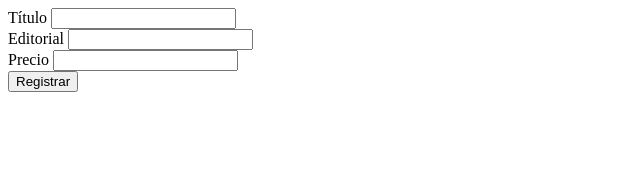
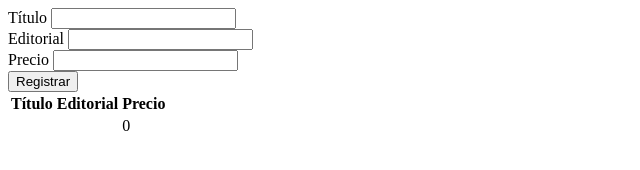
Before and after one commit to oscar-saenz-cenfotec/practicas, a plain HTML site: page Semana4/Biblioteca/public/index.html in a window 1280 px wide. Both pictures are taken after a click on the button "Registrar". Shown: the whole page, without its empty margins (0-640 px from the left). Drawn offline with Linux system fonts and the light colour scheme.

Commit message:
Creation of Biblioteca
Creacion de practica

```diff
--- a/Semana4/Biblioteca/public/index.html
+++ b/Semana4/Biblioteca/public/index.html
@@ -1,5 +1,5 @@
 <!DOCTYPE html>
-<html lang="en">
+<html lang="es">
 <head>
     <meta charset="UTF-8">
     <meta name="viewport" content="width=device-width, initial-scale=1.0">
@@ -21,6 +21,18 @@
         </div>
         <button type="button" id="btnRegistrar">Registrar</button>
     </form>
+    <table id="tblLibros">
+        <thead>
+            <tr>
+                <th>Título</th>
+                <th>Editorial</th>
+                <th>Precio</th>
+            </tr>
+        </thead>
+        <tbody>
+
+        </tbody>
+    </table>
     <script src="js/servicio.js"></script>
     <script src="js/controlador.js"></script>
 </body>
--- a/Semana4/Biblioteca/public/js/controlador.js
+++ b/Semana4/Biblioteca/public/js/controlador.js
@@ -1,4 +1,6 @@
-'use strict'
+'use strict';
+
+imprimir_lista_libros();
 
 let botonRegistrar = document.querySelector('#btnRegistrar');
 let inputTitulo = document.querySelector('#txtTitulo');
@@ -13,5 +15,25 @@ function obtenerDatos () {
     let nPrecio = Number(inputPrecio.value);
 
     registrar_libro (sTitulo, sEditorial, nPrecio);
+    imprimir_lista_libros();
+    /*console.log (sTitulo,sEditorial,nPrecio);*/
+    /*console.log('hola mundo');*/
+};
+function imprimir_lista_libros () {
+    let tbody = document.querySelector('#tblLibros tbody');
+    let lista_libros = obtener_lista_libros();
 
-}
+    tbody.innerHTML = '';   //se usa para limpiar la tabla previamente a ser llenada
+
+    for(let i = 0; i < lista_libros.length; i++){
+        let fila = tbody.insertRow();
+
+        let celdaTitulo = fila.insertCell();
+        let celdaEditorial = fila.insertCell();
+        let celdaPrecio = fila.insertCell();
+
+        celdaTitulo.innerHTML = lista_libros[i][0];
+        celdaEditorial.innerHTML = lista_libros[i][1];
+        celdaPrecio.innerHTML = lista_libros[i][2];
+    }
+};
--- a/Semana4/Biblioteca/public/js/servicio.js
+++ b/Semana4/Biblioteca/public/js/servicio.js
@@ -7,3 +7,7 @@ function registrar_libro(psTitulo, psEditorial, pnPrecio){
 
     lista_libros.push(nuevoLibro);
 };
+
+function obtener_lista_libros (){
+    return lista_libros;
+}
```
Also changed, not shown: Semana4/Biblioteca/public/css/general.css (added), Semana4/Biblioteca/public/css/reset.css (added).
